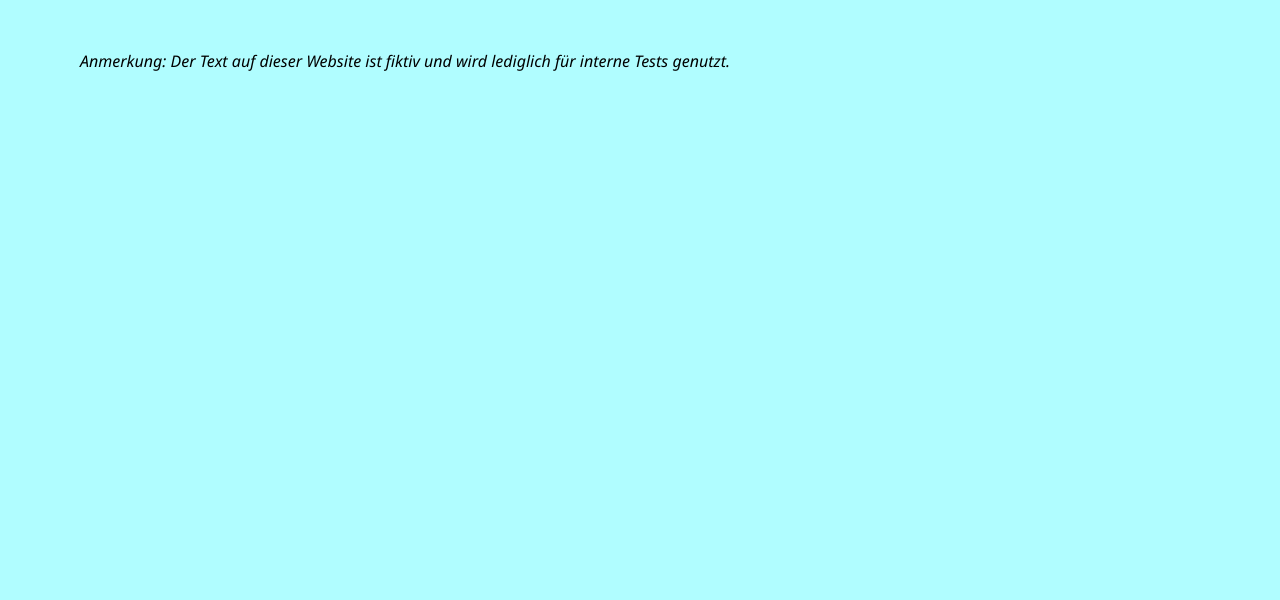
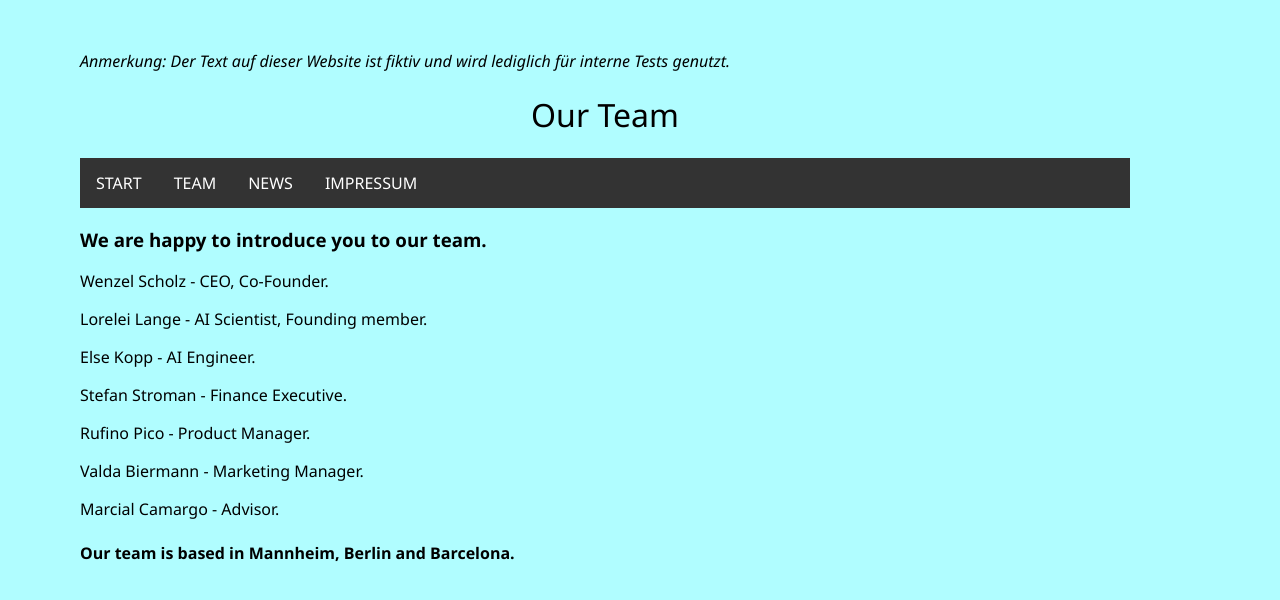
Before and after one commit to istariAI/istariAI.github.io, a plain HTML site: page testing/AI/team.html in a window 1280 px wide. Drawn offline with Linux system fonts and the light colour scheme.

Commit message:
Changes in text #3

```diff
--- a/testing/AI/team.html
+++ b/testing/AI/team.html
@@ -19,6 +19,24 @@
 
 <em>Anmerkung: Der Text auf dieser Website ist fiktiv und wird lediglich für interne Tests genutzt.</em>
 
+<h1>Our Team</h1>
+
+<ul>
+  <li><a href="https://stories.istari.ai/testing/main_page/">START</a></li>
+  <li><a href="https://stories.istari.ai/testing/team/">TEAM</a></li>
+  <li><a href="https://stories.istari.ai/testing/news/">NEWS</a></li>
+  <li><a href="https://stories.istari.ai/testing/impressum/">IMPRESSUM</a></li>
+</ul>
+
+<h3>We are happy to introduce you to our team.</h3>
+<p>Wenzel Scholz - CEO, Co-Founder.</p>
+<p>Lorelei Lange - AI Scientist, Founding member.</p>
+<p>Else Kopp - AI Engineer.</p>
+<p>Stefan Stroman - Finance Executive.</p>
+<p>Rufino Pico - Product Manager.</p>
+<p>Valda Biermann - Marketing Manager.</p>
+<p>Marcial Camargo - Advisor.</p>
+<h4>Our team is based in Mannheim, Berlin and Barcelona.</h4>
 
 </body>
 </html>
```
Also changed, not shown: testing/AI/impressum.html (+6 -0 lines), testing/AI/main_page.html (+1 -0 lines), testing/AI/news.html (+8 -1 lines).
